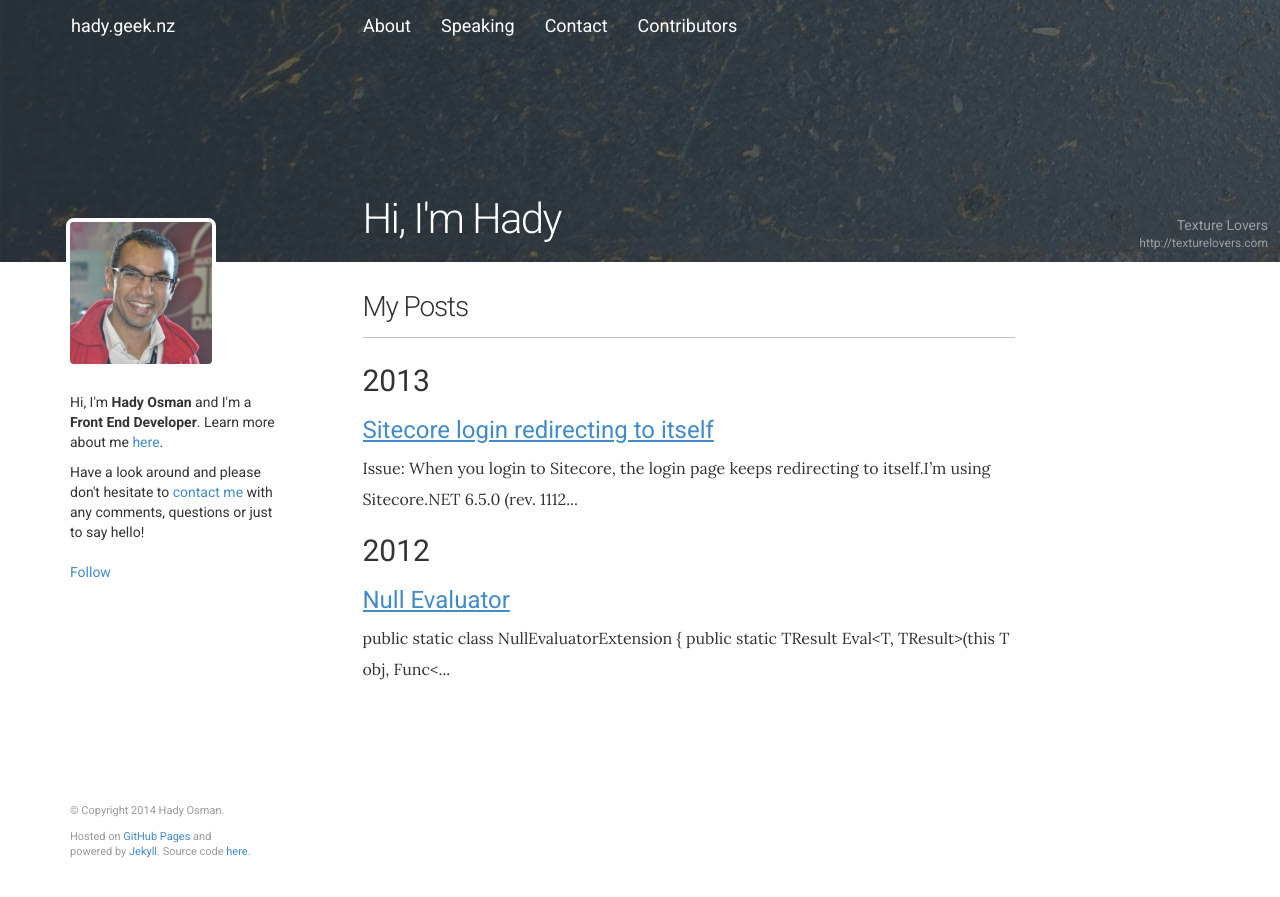
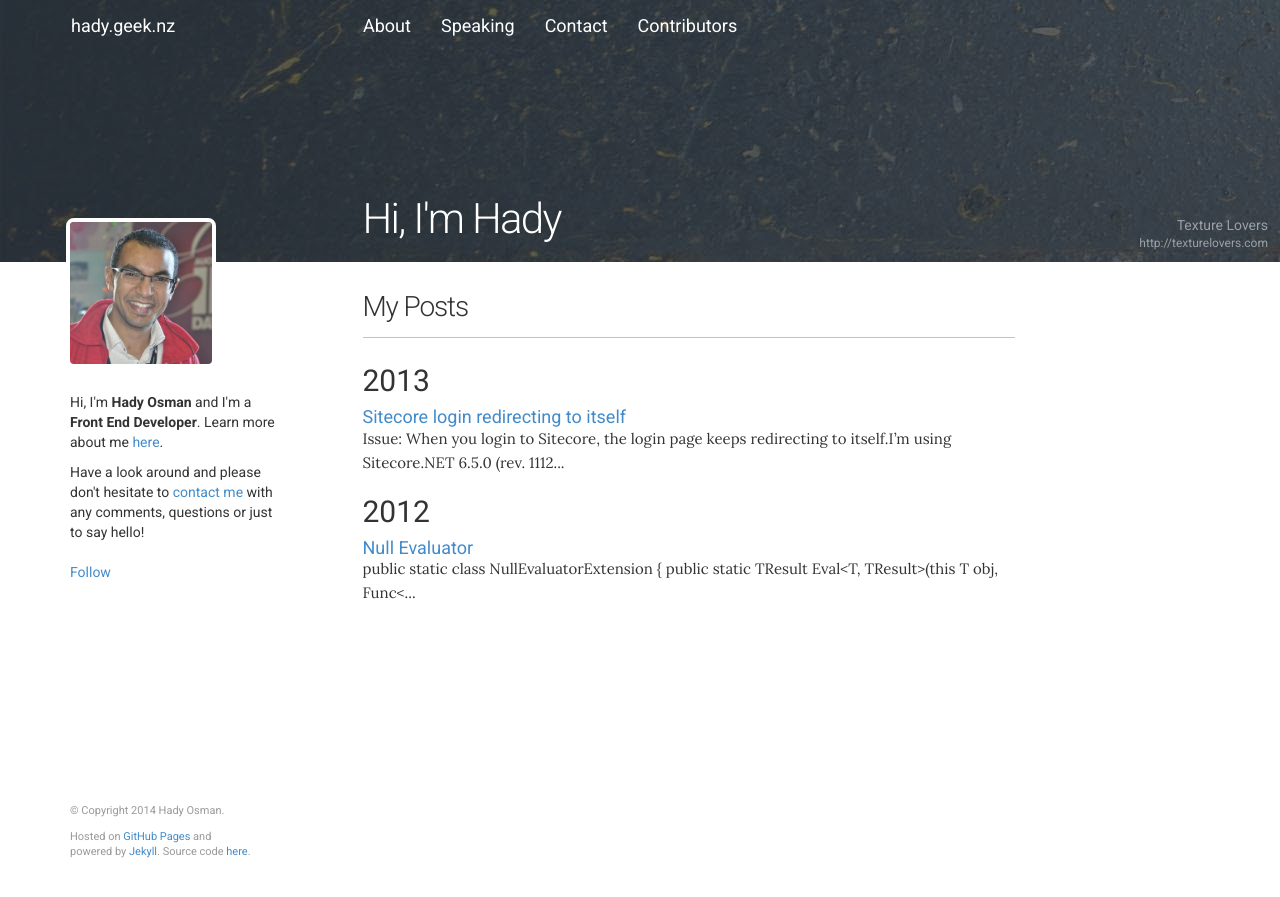
Before and after one commit to hadynz/hadynz.github.io, a Jekyll site: the page built from home.md, in a window 1280 px wide. Shown: the top 897 px of the page. Built offline with Jekyll 4.4.1, drawn with Linux system fonts in a browser that asks for light colours; comment, search, counter and statistics services are not loaded.

Commit message:
Tidy up fonts of homepage and posts index page.
1. Removed underline from links
2. Decreased fonts of title and excerpt
3. Increased spacing between article elements

```diff
--- a/_layouts/page-posts_index.html
+++ b/_layouts/page-posts_index.html
@@ -16,19 +16,21 @@ type: home
         {% endif %}
     {% endunless %}
 
-    <article>
+    <article class="page-posts--article">
         {% if post.link %}
-            <h3 class="link-post">
-                <a href="{{ post.url }}" title="{{ post.title }}">{{ post.title }}</a>
+            <h4 class="heading link-post">
+                <a class="title-link" href="{{ post.url }}" title="{{ post.title }}">{{ post.title }}</a>
                 <a href="{{ post.link }}" target="_blank" title="{{ post.title }}">
                     <i class="icon-link"></i>
                 </a>
-            </h3>
+            </h4>
         {% else %}
-            <h3>
-                <a href="{{ post.url }}" title="{{ post.title }}">{{ post.title }}</a>
-            </h3>
-            <p>{% if post.description %}{{ post.description }}{% else %}{{ post.content | strip_html | strip_newlines | truncate: 120 }}{% endif %}</p>
+            <h4 class="heading">
+                <a class="title-link" href="{{ post.url }}" title="{{ post.title }}">{{ post.title }}</a>
+            </h4>
+            <p class="excerpt">
+                {% if post.description %}{{ post.description }}{% else %}{{ post.content | strip_html | strip_newlines | truncate: 120 }}{% endif %}
+            </p>
         {% endif %}
     </article>
 {% endfor %}
--- a/assets/css/blog.css
+++ b/assets/css/blog.css
@@ -3,9 +3,10 @@
     overflow-x: hidden;
 }
 
-.blog-content--inner a:not(.btn) {
+.blog-content--inner a:not(.btn, .title-link) {
     text-decoration: underline;
 }
+
 
 .blog-content--inner .title {
     margin-bottom: 26px;
@@ -25,6 +26,19 @@
     margin-top: 40px;
 }
 
+.page-posts--article + .page-posts--article {
+    margin-top: 20px;
+}
+
+.page-posts--article .heading {
+    margin-bottom: 0;
+}
+
+.page-posts--article .excerpt {
+    font-size: 15px;
+    line-height: 1.6;
+}
+
 /* Other */
 .meta {
     font-size: 14px;
```
